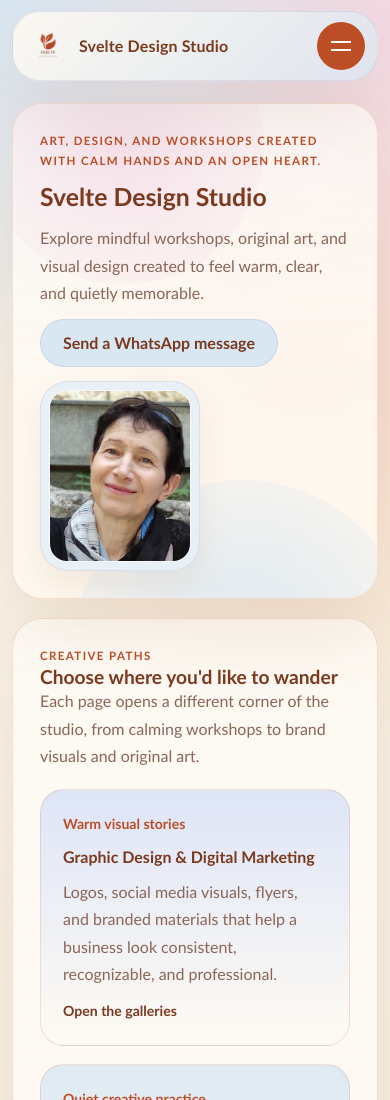
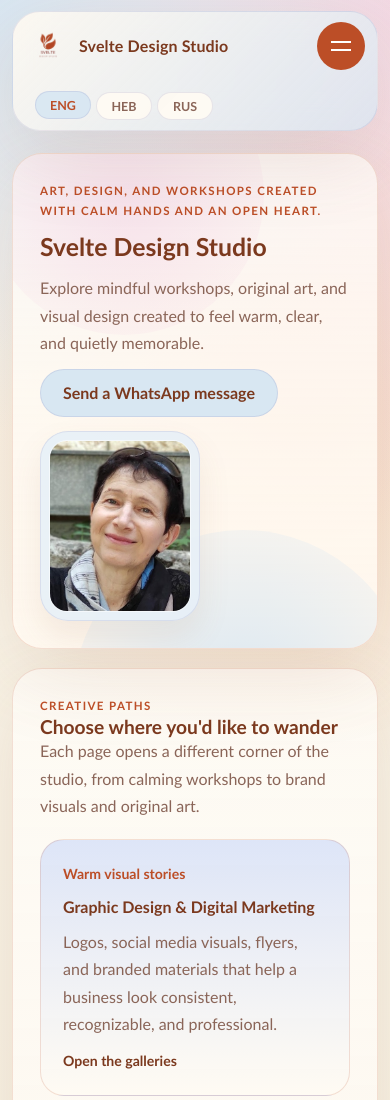
Before and after one commit to alexmendelev/svelte-site, a website: page index.html in a window 390 px wide. Shown: the top 1100 px of the page. Drawn offline with Linux system fonts and the light colour scheme.

Commit message:
Fix mobile language selector

```diff
--- a/styles.css
+++ b/styles.css
@@ -835,7 +835,19 @@ p {
   }
 
   .language-selector {
-    display: none;
+    grid-column: 1 / -1;
+    display: flex;
+    flex-wrap: wrap;
+    justify-content: flex-start;
+    gap: 6px;
+    margin-left: 0;
+    padding-top: 10px;
+  }
+
+  .lang-link {
+    min-height: 30px;
+    padding: 0 10px;
+    font-size: 0.8rem;
   }
 
   .site-header.is-open .site-nav {
```
